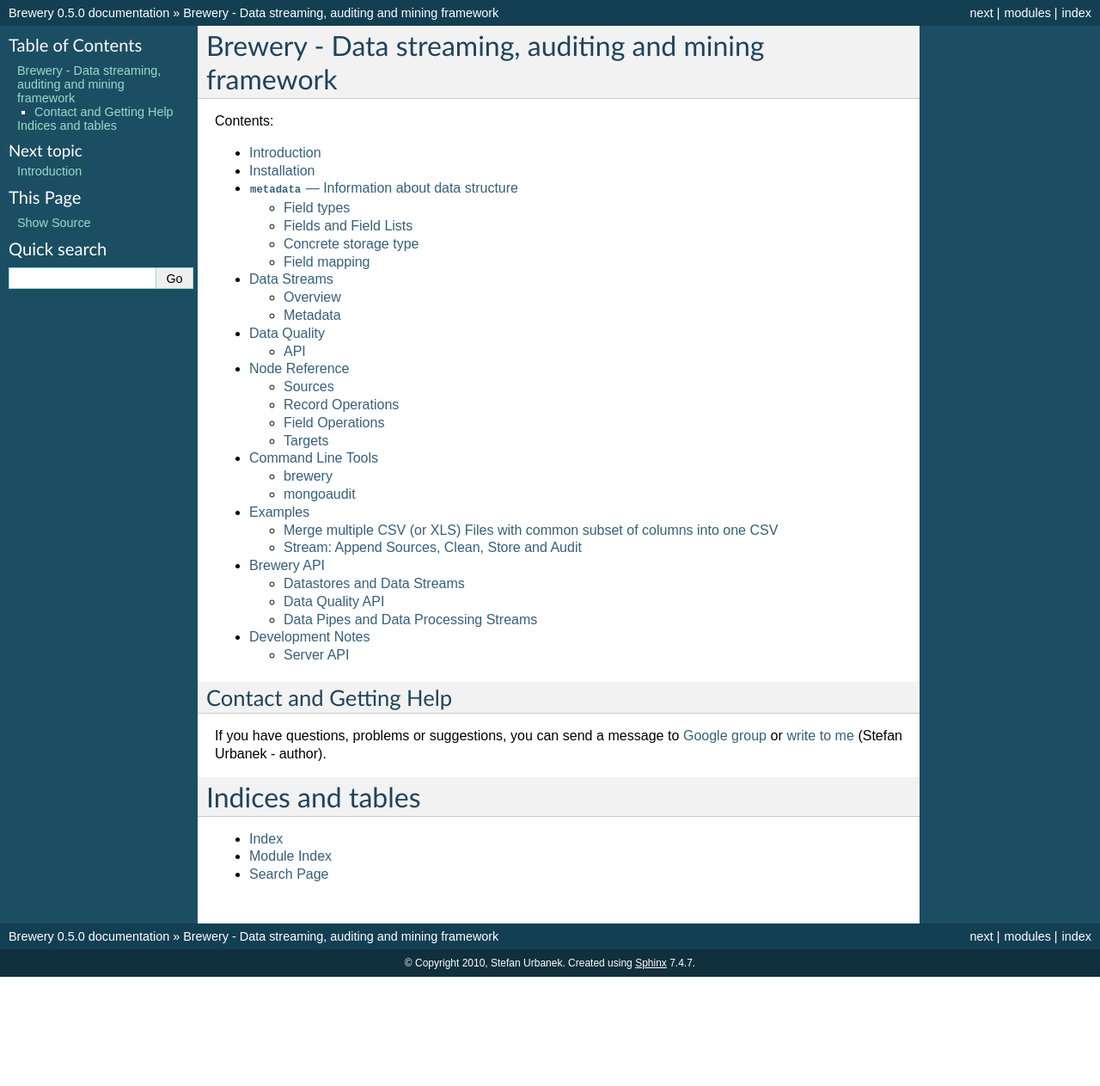
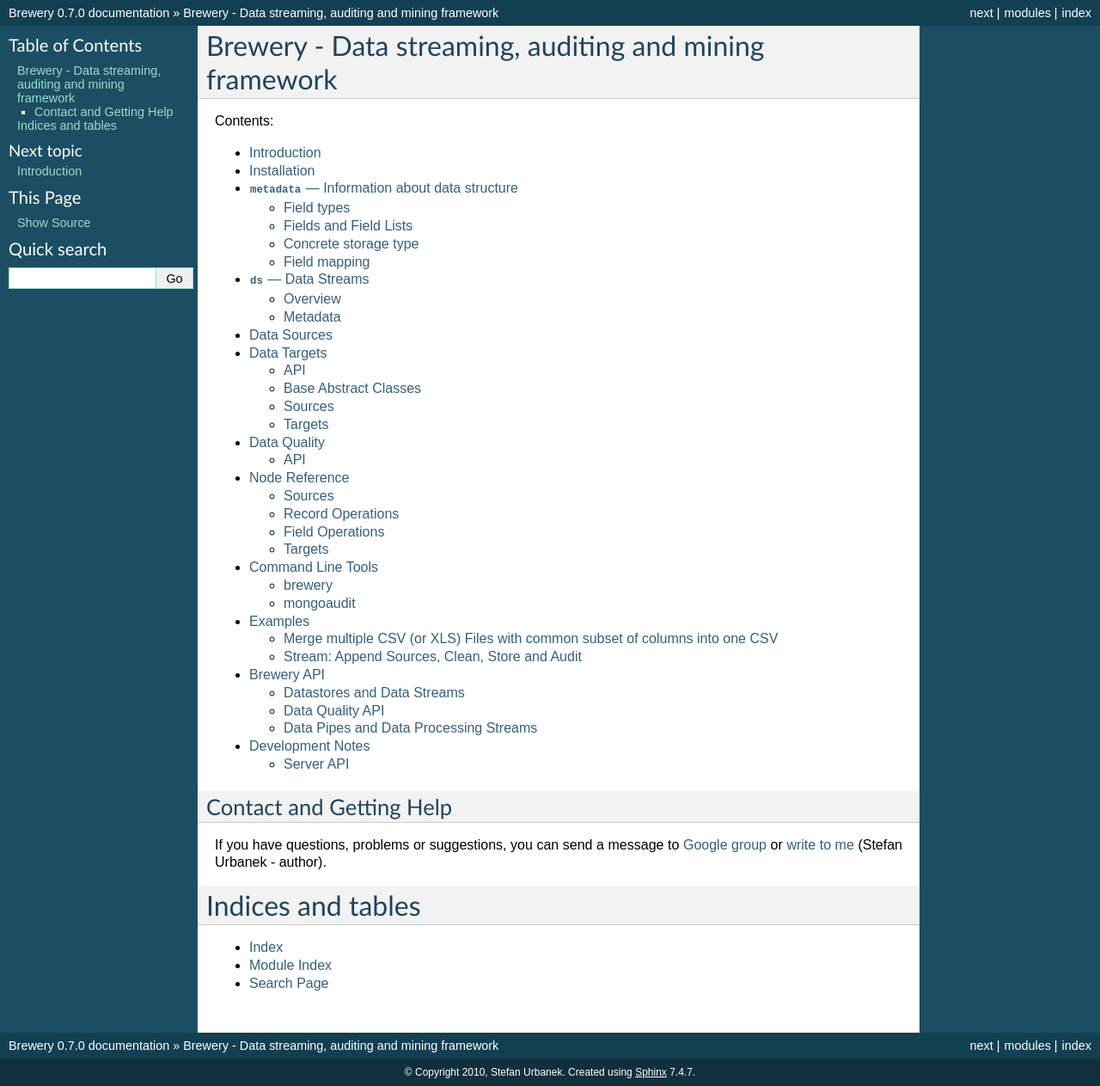
Before and after one commit to Stiivi/brewery, a Sphinx documentation site: the page built from doc/index.rst, in a window 1280 px wide. Shown: the whole page at 86% size. Built offline with Sphinx 7.4.7, drawn with Linux system fonts in a browser that asks for light colours; before the commit the page ends 1136 px from its top, so only the background shows below that; some of the changed lines change nothing that is shown.

Commit message:
updated streams documentation

```diff
--- a/doc/conf.py
+++ b/doc/conf.py
@@ -50,9 +50,11 @@
 #
 # The short X.Y version.
 # import brewery
-version = '0.5.0'
+
+from brewery import __version__ as brewery_version
+version = brewery_version
 # The full version, including alpha/beta/rc tags.
-release = '0.5.0'
+release = brewery_version
 
 # The language for content autogenerated by Sphinx. Refer to documentation
 # for a list of supported languages.
--- a/doc/streams.rst
+++ b/doc/streams.rst
@@ -1,5 +1,14 @@
-Data Streams
-++++++++++++
+:mod:`ds` --- Data Streams
+==========================
+
+.. module:: ds
+   :synopsis: data sources and data targets
+
+.. warning::
+
+	This module will be renamed from `ds` meaning 'data streams' to something else, most likely
+	`resources`. Currently there are two things called `streams`: data sources/targets and processing
+	streams based on nodes connected with pipes.
 
 Overview
 --------
@@ -31,7 +40,7 @@
 --------
 
 At any time you are able to retrieve stream metadata: list of fields being streamed. For more information
-see documentation for :class:`brewery.ds.Field` where you can find list of field attributes, data storage types,
+see documentation for :class:`brewery.metadata.Field` where you can find list of field attributes, data storage types,
 analytical types and more.
 
 Data Sources
@@ -45,20 +54,13 @@
 
 xls           MS Excel spreadsheet                       file path, URL
 gdoc          Google Spreadsheet                         spreadsheet key or name
-rdb           Relational database table (using DB API 2  connection + table name
-              interface)
+sql           Relational database table                  connection + table name
 mongodb       MongoDB database collection                connection + table name
 yamldir       Directory containing yaml files            directory
               - one file per record
 jsondir       Directory containing json files            directory
-              - one file per record
+              - one file per record (not yet)
 ============= ========================================== ============================
-
-.. seealso::
-
-    Class :class:`brewery.ds.DataSource`
-        Data source documentation
-
 
 Data Targets
 ============
@@ -67,10 +69,11 @@
 Data target          Description
 ==================== ======================================================
 csv                  Comma separated values (CSV) file/URI resource
-rdb                  Relational database table
+sql                  Relational database table
 mongodb              MongoDB database collection
 yamldir              Directory containing yaml files - one file per record
 jsondir              Directory containing json files - one file per record
+                     (not yet)
 html                 HTML file or a string target
 ==================== ======================================================
 
@@ -78,13 +81,8 @@
  relational database table
  non-relational database collection
 
- .. seealso::
-
-     Class :class:`brewery.ds.DataTarget`
-         Data target documentation
-
 API
-===
+---
 
 Data sources should implement:
 
@@ -99,7 +97,43 @@
 * initialize() - create dataset if required, open file stream, open db connection, ...
 * append(object) - appends object as row or record depending whether it is a dictionary or a list
 
-.. seealso::
+Base Abstract Classes
+---------------------
 
-    Module :mod:`brewery.ds`
-        API Documentation for data streams objects
+Use these classes as super classes for your custom structured data sources or data targets.
+
+.. autoclass:: brewery.ds.DataStream
+
+.. autoclass:: brewery.ds.DataSource
+
+.. autoclass:: brewery.ds.DataTarget
+
+Sources
+-------
+
+.. autoclass:: brewery.ds.CSVDataSource
+
+.. autoclass:: brewery.ds.GoogleSpreadsheetDataSource
+
+.. autoclass:: brewery.ds.XLSDataSource
+
+.. autoclass:: brewery.ds.SQLDataSource
+
+.. autoclass:: brewery.ds.MongoDBDataSource
+
+.. autoclass:: brewery.ds.YamlDirectoryDataSource
+
+Targets
+-------
+
+.. autoclass:: brewery.ds.CSVDataTarget
+
+.. autoclass:: brewery.ds.SQLDataTarget
+
+.. autoclass:: brewery.ds.MongoDBDataTarget
+
+.. autoclass:: brewery.ds.YamlDirectoryDataTarget
+
+.. autoclass:: brewery.ds.StreamAuditor
+
+.. autoclass:: brewery.ds.SimpleHTMLDataTarget
```
